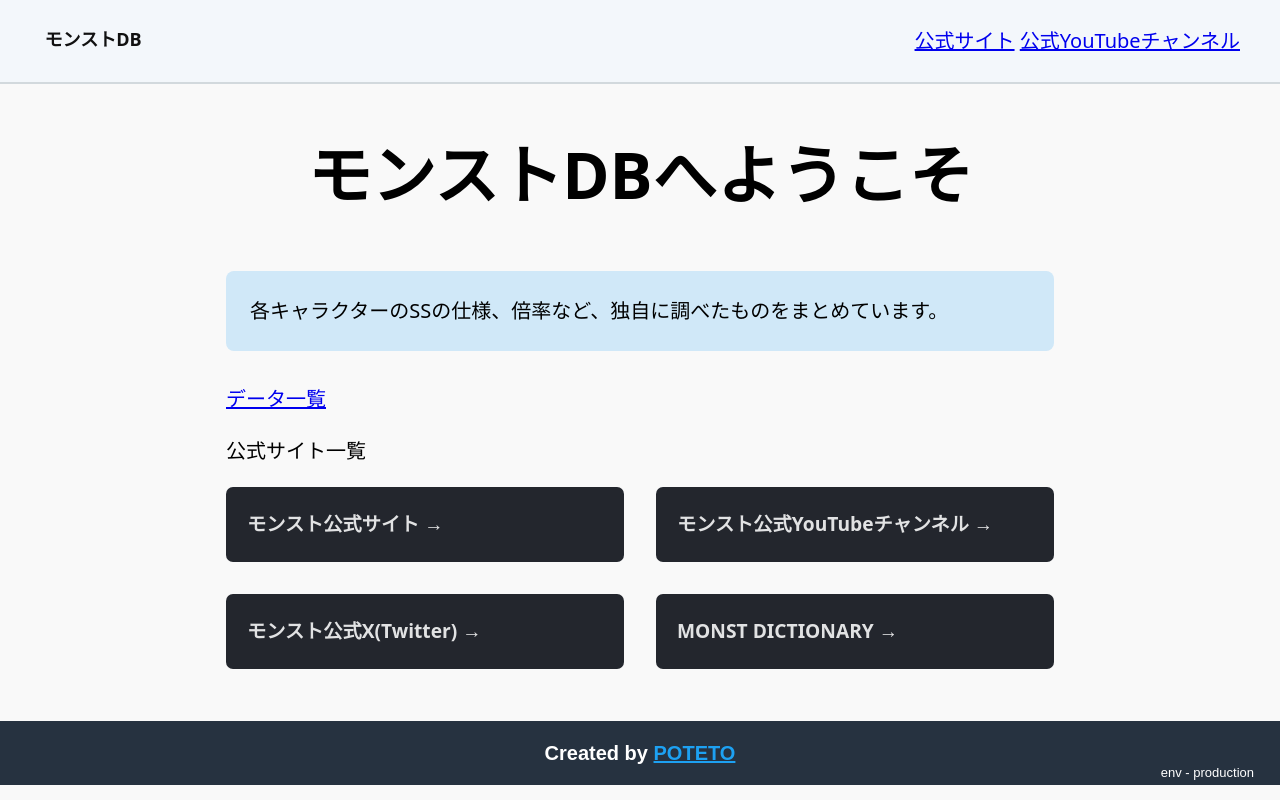
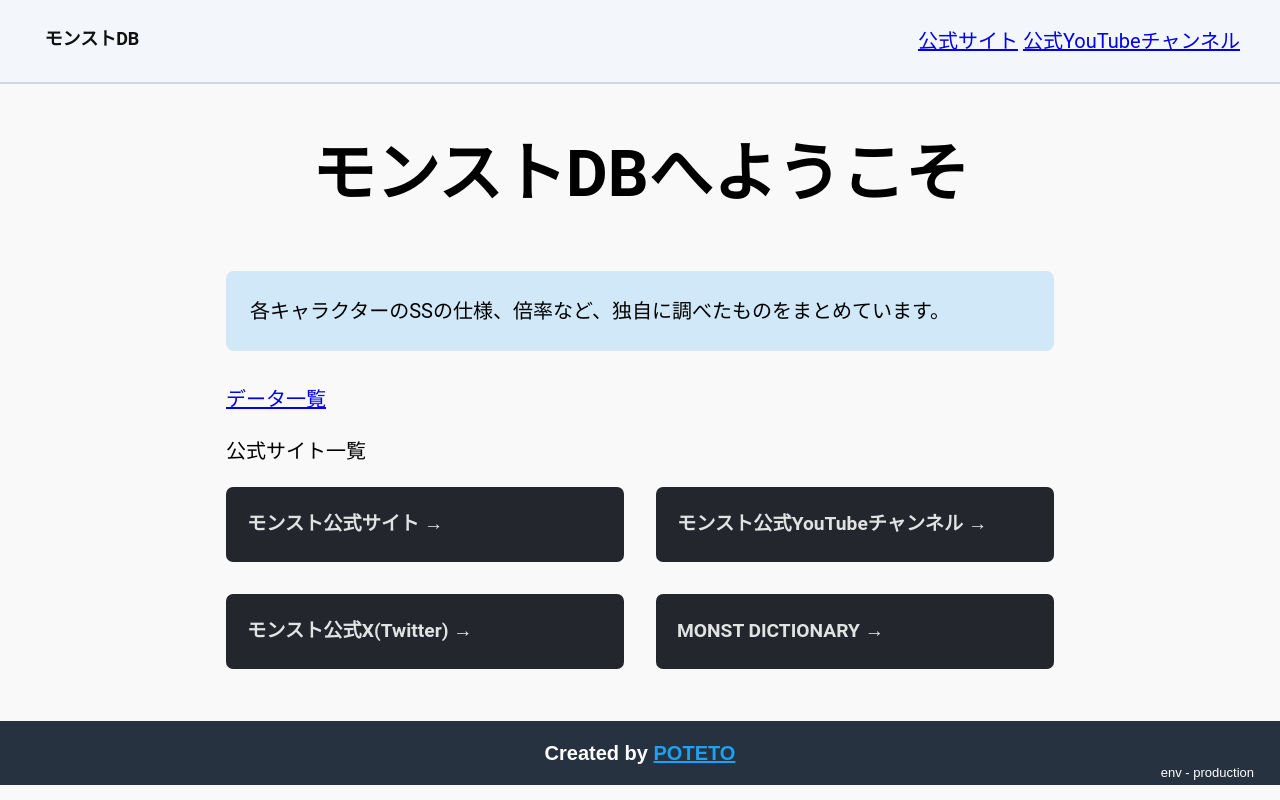
Before and after one commit to pote-to/mnst-database, an Astro site: page / in a window 1280 px wide. Built offline with nearby package versions, Linux system fonts and the light colour scheme; Astro itself is replaced by a stand-in of ours.

Commit message:
change : default font-family

```diff
--- a/src/layouts/Layout.astro
+++ b/src/layouts/Layout.astro
@@ -33,7 +33,8 @@ import { rootRelPath } from '../js/rootRelPath';
 	:root {
 	}
 	html {
-		font-family: system-ui, sans-serif;
+		/* font-family: system-ui, sans-serif; */
+		font-family: "Roboto" ,"Arial", sans-serif;
 	}
 	body {
 		margin: 0;
```
